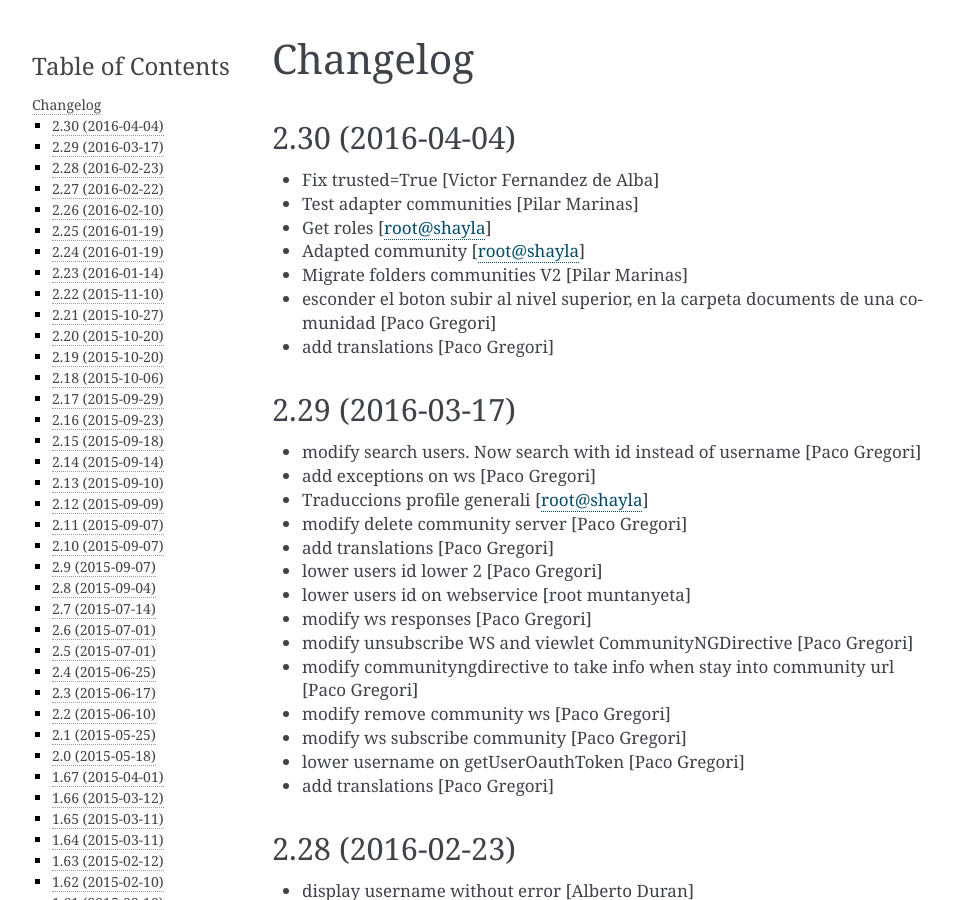
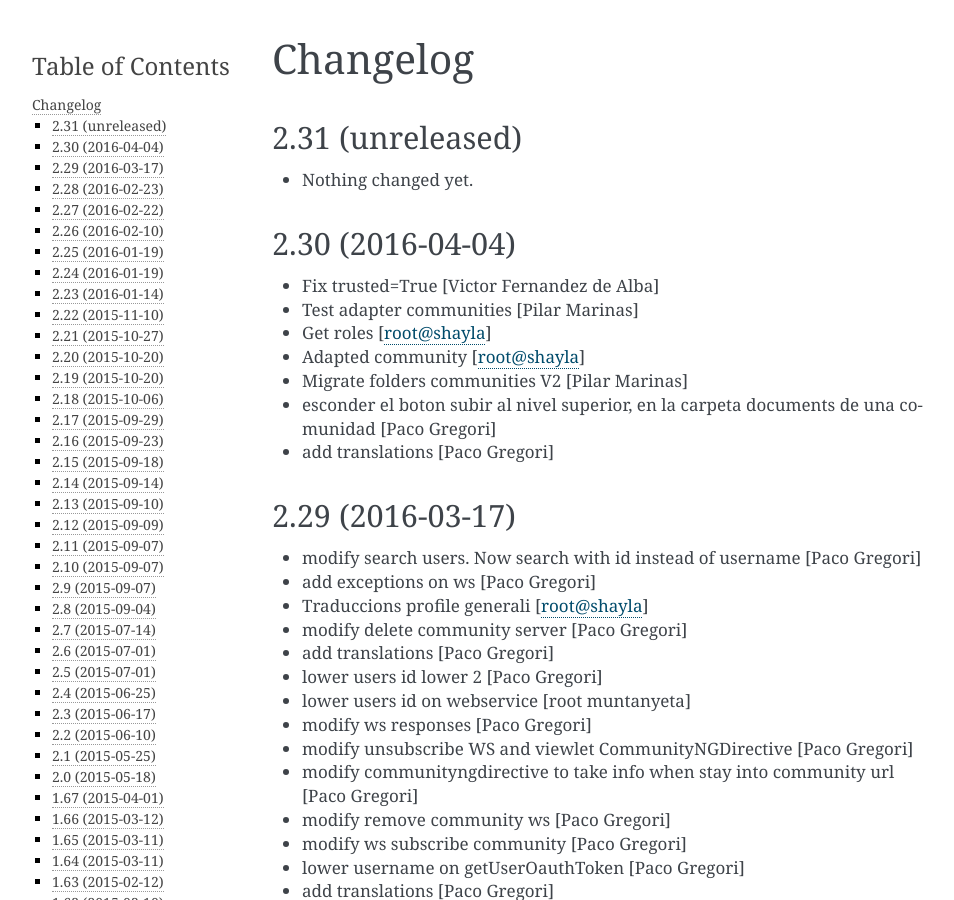
Before and after one commit to UPCnet/ulearn.core, a Sphinx documentation site: the page built from docs/HISTORY.rst, in a window 1280 px wide and 900 px high. Shown: the whole window, without its empty margins (148-1102 px from the left). Built offline with Sphinx 7.4.7, drawn with Linux system fonts in a browser that asks for light colours; pages that are not in the unit, such as notebooks, are missing from menus.

Commit message:
Back to development: 2.31

```diff
--- a/docs/HISTORY.rst
+++ b/docs/HISTORY.rst
@@ -1,5 +1,11 @@
 Changelog
 =========
+
+2.31 (unreleased)
+-----------------
+
+- Nothing changed yet.
+
 
 2.30 (2016-04-04)
 -----------------
--- a/setup.py
+++ b/setup.py
@@ -1,7 +1,7 @@
 from setuptools import setup, find_packages
 import os
 
-version = '2.30'
+version = '2.31.dev0'
 
 README = open('README.rst').read()
 HISTORY = open(os.path.join('docs', 'HISTORY.rst')).read()
```
